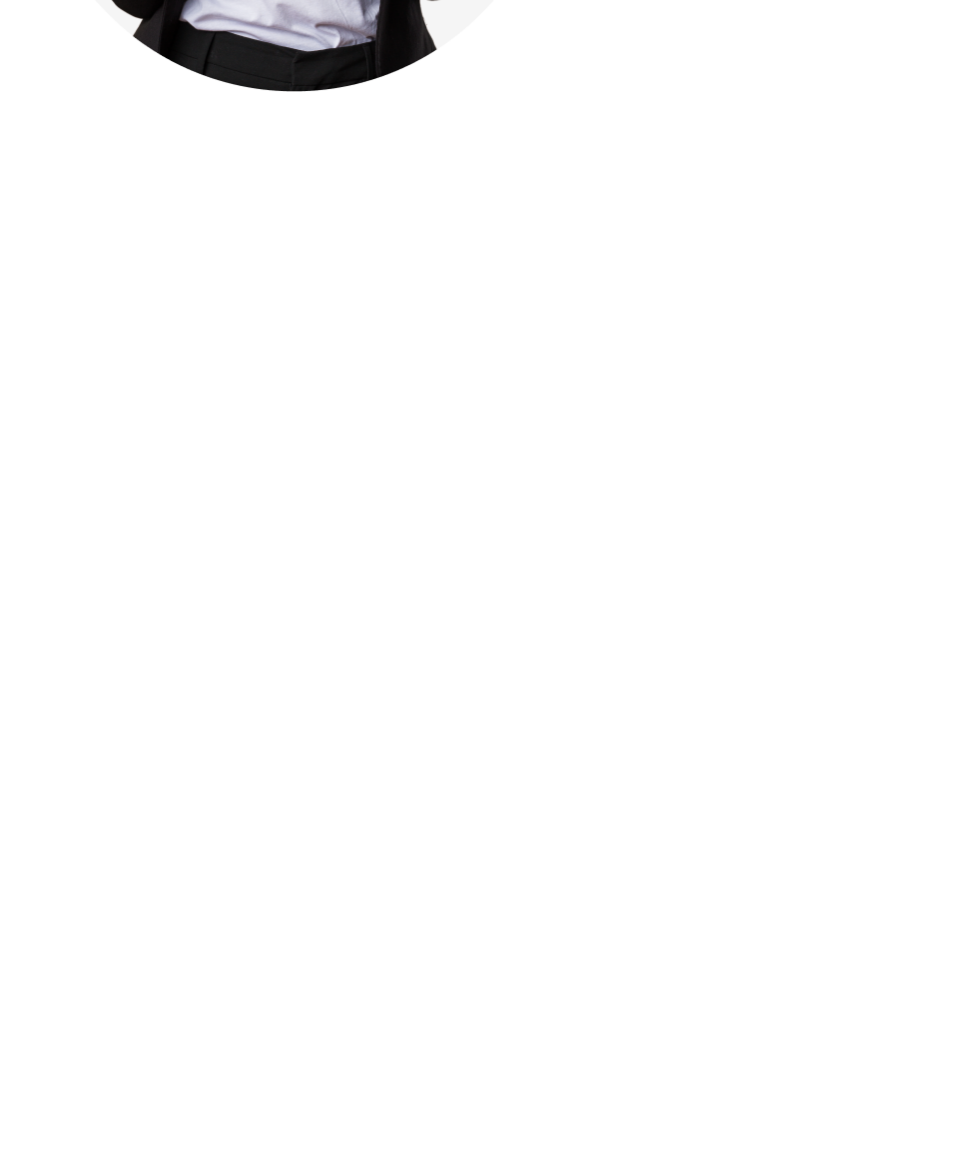
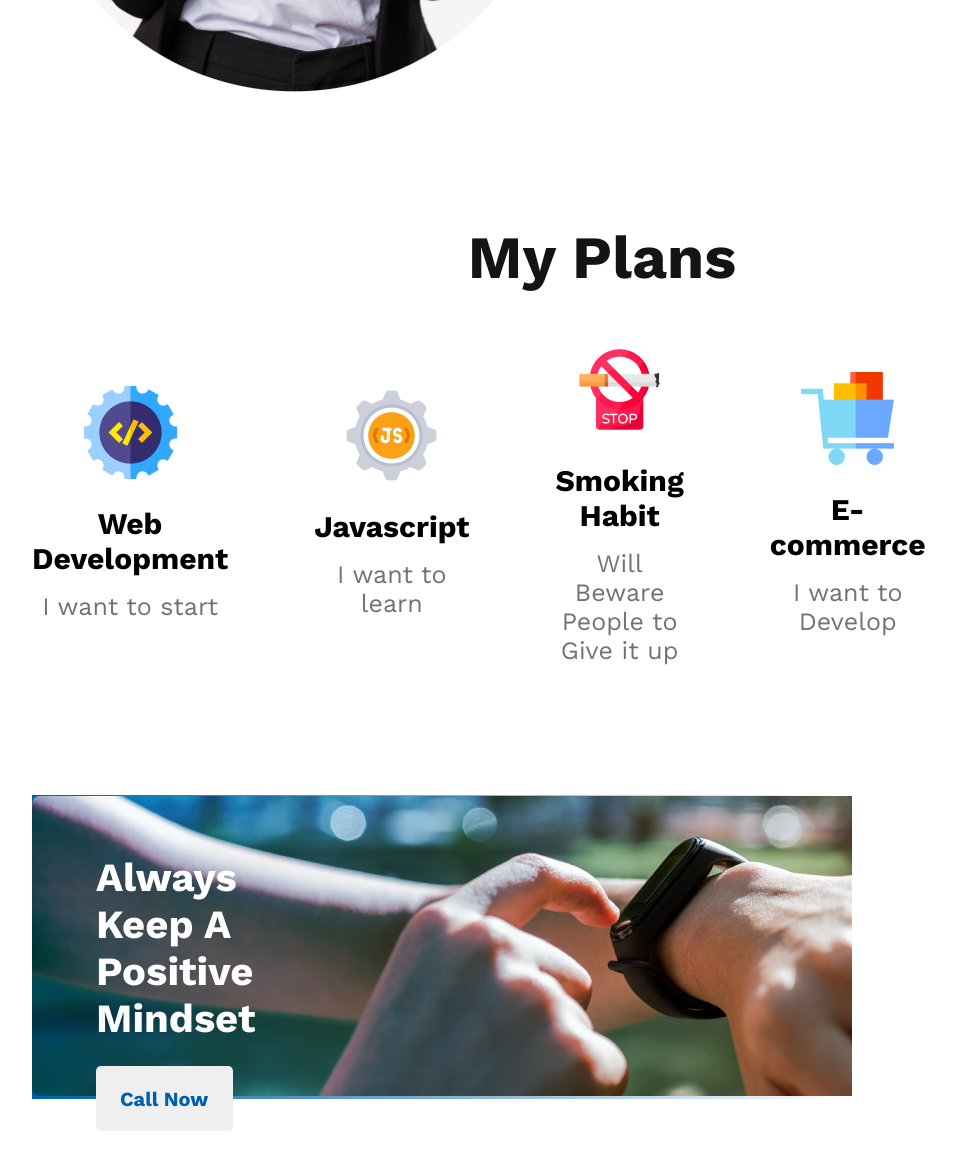
Before and after one commit to RubaetRohit/NewYear-NewMe, a plain HTML site: page index.html in a window 1280 px wide. Shown: the part 1570-2740 px from the top of the page, without its empty margins (198-1154 px from the left). Before the commit the page ends 1792 px from the top, so only its background shows below. Drawn offline with nearby package versions, Linux system fonts and the light colour scheme.

Commit message:
forth commit

```diff
--- a/index.html
+++ b/index.html
@@ -35,7 +35,7 @@
     <main>
         <section>
             <div class="parent-div">
-                <img src="images/person.png" alt="It's A Exicted Person" width="569px" height="723.3px">
+                <img src="./images/person.png" alt="It's A Exicted Person" width="569px" height="723.3px">
                 <div class="child-div">
                     <h2 class="c-div-title">My Failures of Previous Year</h2>
                     <p class="c-div-description">To err is Human.So We can never avoid probable mistakes in our day to
@@ -53,6 +53,39 @@
                 </div>
             </div>
         </section>
+        <section>
+            <div class="heading2"><h2>My Plans</h2></div>
+            <div class="parent-div2">
+                <div class="web-development">
+                    <img src="./images/icons/web.png" alt="It's A Web Development Icon">
+                    <h3 class="web-title">Web Development</h3>
+                    <p class="web-para">I want to start</p>
+                </div>
+                <div class="js">
+                    <img src="./images/icons/js.png" alt="It's An Icon of JavaScript">
+                    <h3 class="js-title">Javascript</h3>
+                    <p class="js-para">I want to learn</p>
+                </div>
+                <div class="smoking-habit">
+                    <img src="./images/icons/smoke.png" alt="It's An Icon of Smoking">
+                    <h3 class="smoke-title">Smoking Habit</h3>
+                    <p class="smoke-para">Will Beware People to Give it up</p>
+                </div>
+                <div class="ecommerce">
+                    <img src="./images/icons/ecom.png" alt="E-commerce Icon">
+                    <h3 class="ecom-title">E-commerce</h3>
+                    <p class="ecom-para">I want to Develop</p>
+
+                </div>
+            </div>
+        </section>
+        <section>
+            <div class="image">
+                <h4 class="words">Always Keep A Positive
+                Mindset</h4>
+                <button class="button-header">Call Now</button>
+            </div>
+        </section>
 
     </main>
     <footer>
--- a/styles/styles.css
+++ b/styles/styles.css
@@ -53,7 +53,7 @@
 }
 
 .child-div {
-    padding-top: 60px;
+    padding-top: 150px;
 }
 
 .c-div-title {
@@ -62,6 +62,7 @@
     color: #000000;
     margin-bottom: 24px;
 }
+
 
 .c-div-description {
     font-weight: 400;
@@ -76,8 +77,100 @@
 }
 
 li:before {
-    content: '✓ ';
+    content: '✓  ';
     color: rgb(144, 236, 5);
 }
 
-.failure {}
+
+
+.heading2 {
+    font-weight: 700px;
+    font-size: 40px;
+    color: #151414;
+    text-align: center;
+    margin-bottom: 50px;
+    width: 1600px;
+}
+
+/* Need to Know difference between Text Align & Align items */
+
+.parent-div2 {
+    margin: 0px 229px 130px 230px;
+    display: flex;
+    align-items: center;
+    text-align: center;
+    gap: 86px;
+}
+
+.web-title {
+    margin-top: 23px;
+    margin-bottom: 16px;
+    font-weight: 700px;
+    font-size: 30px;
+
+}
+
+.web-para {
+    font-weight: 500px;
+    font-size: 25px;
+    color: #737272;
+}
+
+.js-title {
+    margin-top: 23px;
+    margin-bottom: 16px;
+    font-weight: 700;
+    font-size: 30px;
+
+}
+
+.js-para {
+    font-weight: 500;
+    font-size: 25px;
+    color: #737272;
+}
+
+.smoke-title {
+    margin-top: 23px;
+    margin-bottom: 16px;
+    font-weight: 700;
+    font-size: 30px;
+
+}
+
+.smoke-para {
+    font-weight: 500;
+    font-size: 25px;
+    color: #737272;
+}
+
+.ecom-title {
+    margin-top: 23px;
+    margin-bottom: 16px;
+    font-weight: 700;
+    font-size: 30px;
+
+}
+
+.ecom-para {
+    font-weight: 500;
+    font-size: 25px;
+    color: #737272;
+}
+
+.image {
+    background-image: linear-gradient(to right , #005FAC 0%, rgba(0, 95, 172, 0) 100%) , url(../images/watch.png);
+    background-blend-mode: overlay;
+    background-repeat: no-repeat;
+     /* width: 1140px; */
+    height: 245px;
+    margin: 0px 230px 130px 230px;
+    padding: 59px 617px 0px 64px;
+}
+
+.words {
+    margin-bottom: 24px;
+    font-weight: 700;
+    font-size: 40px;
+    color: #FFFFFF;
+}
```
